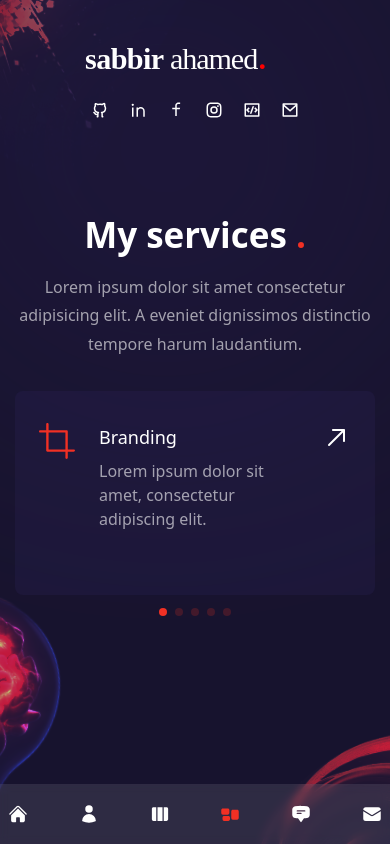
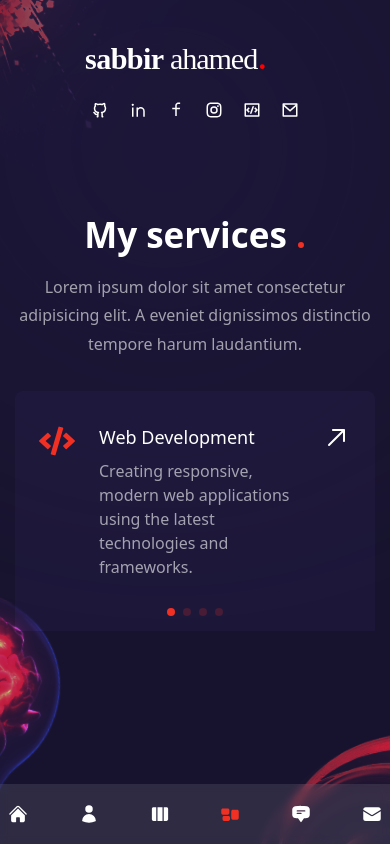
Before and after one commit to Redoy0/portfolio-of-sabbir-ahamed, a Next.js app: page /services in a window 390 px wide. Built offline with nearby package versions, Linux system fonts and the light colour scheme.

Commit message:
responsive serevice added

```diff
--- a/components/ServiceSlider.js
+++ b/components/ServiceSlider.js
@@ -7,13 +7,18 @@ import 'swiper/css/free-mode';
 import 'swiper/css/pagination';
 // icons
 import {
-  RxCrop,
   RxDesktop,
   RxPencil2,
-  RxReader,
-  RxRocket,
   RxArrowTopRight,
 } from 'react-icons/rx';
+
+// Additional icons for services
+import {
+  FaCode,
+  FaMobile,
+  FaBrain,
+  FaPaintBrush
+} from 'react-icons/fa';
 
 // import required modules
 import { FreeMode, Pagination } from 'swiper';
@@ -21,29 +26,24 @@ import { FreeMode, Pagination } from 'swiper';
 //service data
 const serviceData = [
   {
-    icon: <RxCrop />,
-    title: 'Branding',
-    description: 'Lorem ipsum dolor sit amet, consectetur adipiscing elit.',
+    icon: <FaCode />,
+    title: 'Web Development',
+    description: 'Creating responsive, modern web applications using the latest technologies and frameworks.',
   },
   {
-    icon: <RxPencil2 />,
-    title: 'Design',
-    description: 'Lorem ipsum dolor sit amet, consectetur adipiscing elit.',
+    icon: <FaPaintBrush />,
+    title: 'UI/UX Design',
+    description: 'Designing intuitive user interfaces and seamless user experiences that delight and engage users.',
   },
   {
-    icon: <RxDesktop />,
-    title: 'Development',
-    description: 'Lorem ipsum dolor sit amet, consectetur adipiscing elit.',
+    icon: <FaMobile />,
+    title: 'Flutter Development',
+    description: 'Building beautiful, high-performance mobile applications for both iOS and Android platforms.',
   },
   {
-    icon: <RxReader />,
-    title: 'Copywriting',
-    description: 'Lorem ipsum dolor sit amet, consectetur adipiscing elit.',
-  },
-  {
-    icon: <RxRocket />,
-    title: 'SEO',
-    description: 'Lorem ipsum dolor sit amet, consectetur adipiscing elit.',
+    icon: <FaBrain />,
+    title: 'Machine Learning',
+    description: 'Developing intelligent solutions using machine learning algorithms and data analysis techniques.',
   },
 ];
 
@@ -81,7 +81,7 @@ const ServiceSlider = () => {
               </div>
               {/* arrow */}
               <div className='text-3xl'>
-                <RxArrowTopRight className="group-hover:rotate-45 group-hover:text-accent transition-all duration-300"/>
+                <RxArrowTopRight className="group-hover:rotate-45 group-hover:text-accent transition-all duration-300" />
               </div>
             </div>
           </SwiperSlide>
```
Also changed, not shown: 1 other file (tests, documents, lock files or other folders).
